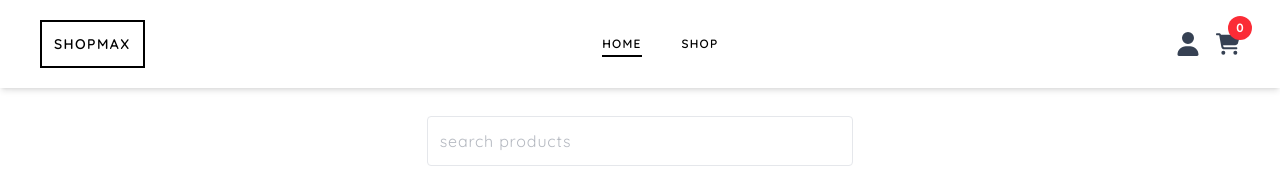
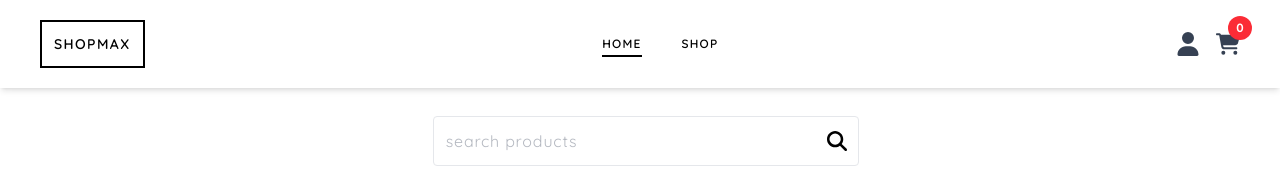
Before and after one commit to bentleyminwa/shopmax_ecommerce, a React (Vite) app: page / in a window 1280 px wide. Shown: the top 184 px of the page. Built offline with nearby package versions, Linux system fonts and the light colour scheme; no server answers.

Commit message:
Added search icon to SearchComponent; enhance visual appeal and user interaction

```diff
--- a/src/shared/components/SearchComponent/SearchComponent.tsx
+++ b/src/shared/components/SearchComponent/SearchComponent.tsx
@@ -1,3 +1,5 @@
+import { FaMagnifyingGlass } from "react-icons/fa6";
+
 const SearchComponent = () => {
   return (
     <form className="w-full flex justify-center items-center">
@@ -6,6 +8,8 @@ const SearchComponent = () => {
         placeholder="search products"
         className="border border-gray-200 my-5 p-3 w-1/2 md:w-1/3 rounded-sm focus:outline-none text-gray-500 tracking-wider"
       />
+
+      <FaMagnifyingGlass className="text-xl -ml-8 bg-white" />
     </form>
   );
 };
```
